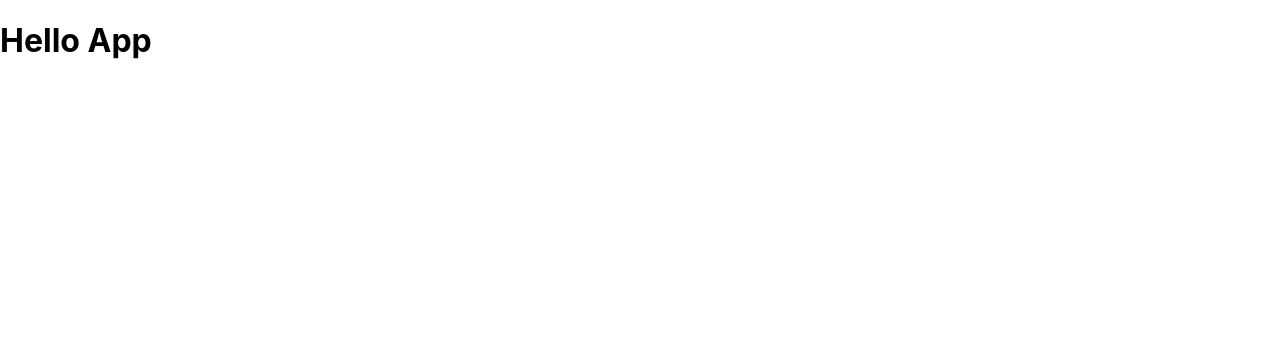
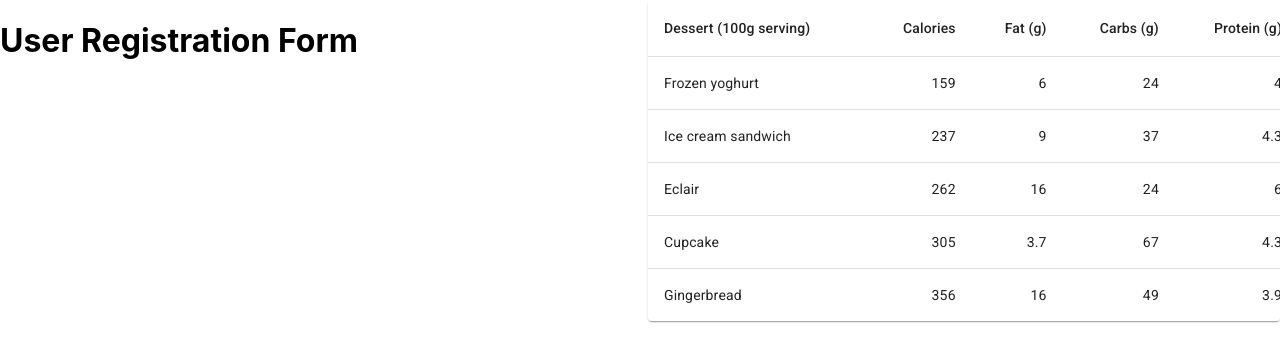
Before and after one commit to ChavinduShirantha/BigZkoop-Intern, a React (Create React App) app: page / in a window 1280 px wide. Shown: the top 362 px of the page. Built offline with nearby package versions, Linux system fonts and the light colour scheme.

Commit message:
Updated Content

```diff
--- a/src/App.js
+++ b/src/App.js
@@ -1,12 +1,22 @@
 import logo from './logo.svg';
 import './App.css';
+import Grid from "@mui/material/Grid";
+import UserForm from "./components/UserForm";
+import UserTable from "./components/UserTable";
 
 function App() {
-  return (
-    <h1>
-      Hello App
-    </h1>
-  );
+    return (
+        <>
+            <Grid container spacing={2}>
+                <Grid item xs={12} md={4} lg={6}>
+                    <UserForm/>
+                </Grid>
+                <Grid item xs={12} md={8} lg={6}>
+                    <UserTable/>
+                </Grid>
+            </Grid>
+        </>
+    );
 }
 
 export default App;
--- /dev/null
+++ b/src/components/UserForm.js
@@ -0,0 +1,5 @@
+const UserForm = () => {
+  return<h1>User Registration Form</h1>
+}
+
+export default UserForm;
--- /dev/null
+++ b/src/components/UserTable.js
@@ -0,0 +1,54 @@
+import * as React from 'react';
+import Table from '@mui/material/Table';
+import TableBody from '@mui/material/TableBody';
+import TableCell from '@mui/material/TableCell';
+import TableContainer from '@mui/material/TableContainer';
+import TableHead from '@mui/material/TableHead';
+import TableRow from '@mui/material/TableRow';
+import Paper from '@mui/material/Paper';
+
+function createData(name, calories, fat, carbs, protein) {
+    return { name, calories, fat, carbs, protein };
+}
+
+const rows = [
+    createData('Frozen yoghurt', 159, 6.0, 24, 4.0),
+    createData('Ice cream sandwich', 237, 9.0, 37, 4.3),
+    createData('Eclair', 262, 16.0, 24, 6.0),
+    createData('Cupcake', 305, 3.7, 67, 4.3),
+    createData('Gingerbread', 356, 16.0, 49, 3.9),
+];
+
+export default function UserTable() {
+    return (
+        <TableContainer component={Paper}>
+            <Table sx={{ minWidth: 650 }} aria-label="simple table">
+                <TableHead>
+                    <TableRow>
+                        <TableCell>Dessert (100g serving)</TableCell>
+                        <TableCell align="right">Calories</TableCell>
+                        <TableCell align="right">Fat&nbsp;(g)</TableCell>
+                        <TableCell align="right">Carbs&nbsp;(g)</TableCell>
+                        <TableCell align="right">Protein&nbsp;(g)</TableCell>
+                    </TableRow>
+                </TableHead>
+                <TableBody>
+                    {rows.map((row) => (
+                        <TableRow
+                            key={row.name}
+                            sx={{ '&:last-child td, &:last-child th': { border: 0 } }}
+                        >
+                            <TableCell component="th" scope="row">
+                                {row.name}
+                            </TableCell>
+                            <TableCell align="right">{row.calories}</TableCell>
+                            <TableCell align="right">{row.fat}</TableCell>
+                            <TableCell align="right">{row.carbs}</TableCell>
+                            <TableCell align="right">{row.protein}</TableCell>
+                        </TableRow>
+                    ))}
+                </TableBody>
+            </Table>
+        </TableContainer>
+    );
+}
```
Also changed, not shown: src/components/Form.js (deleted), src/components/Table.js (deleted).
